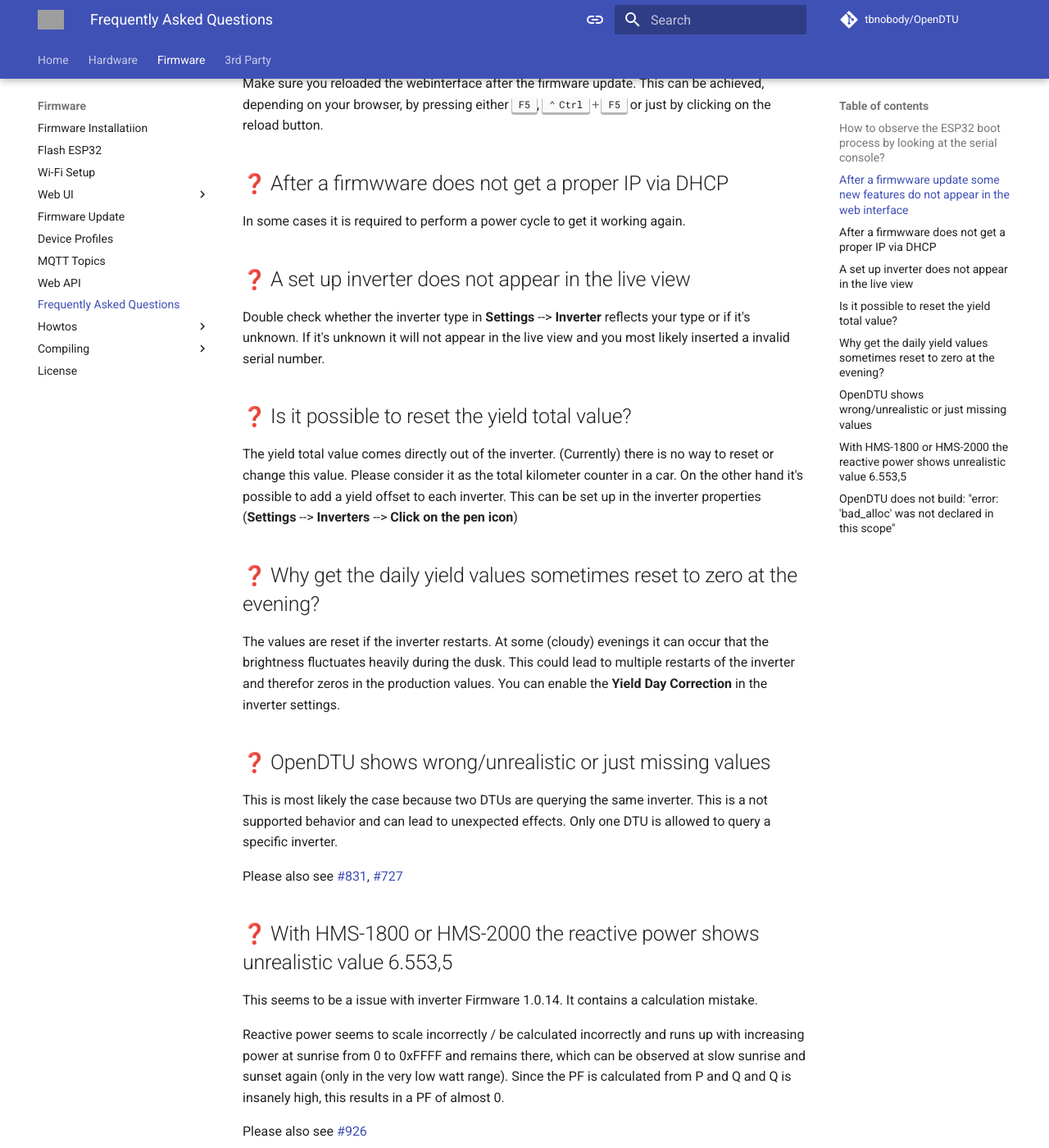
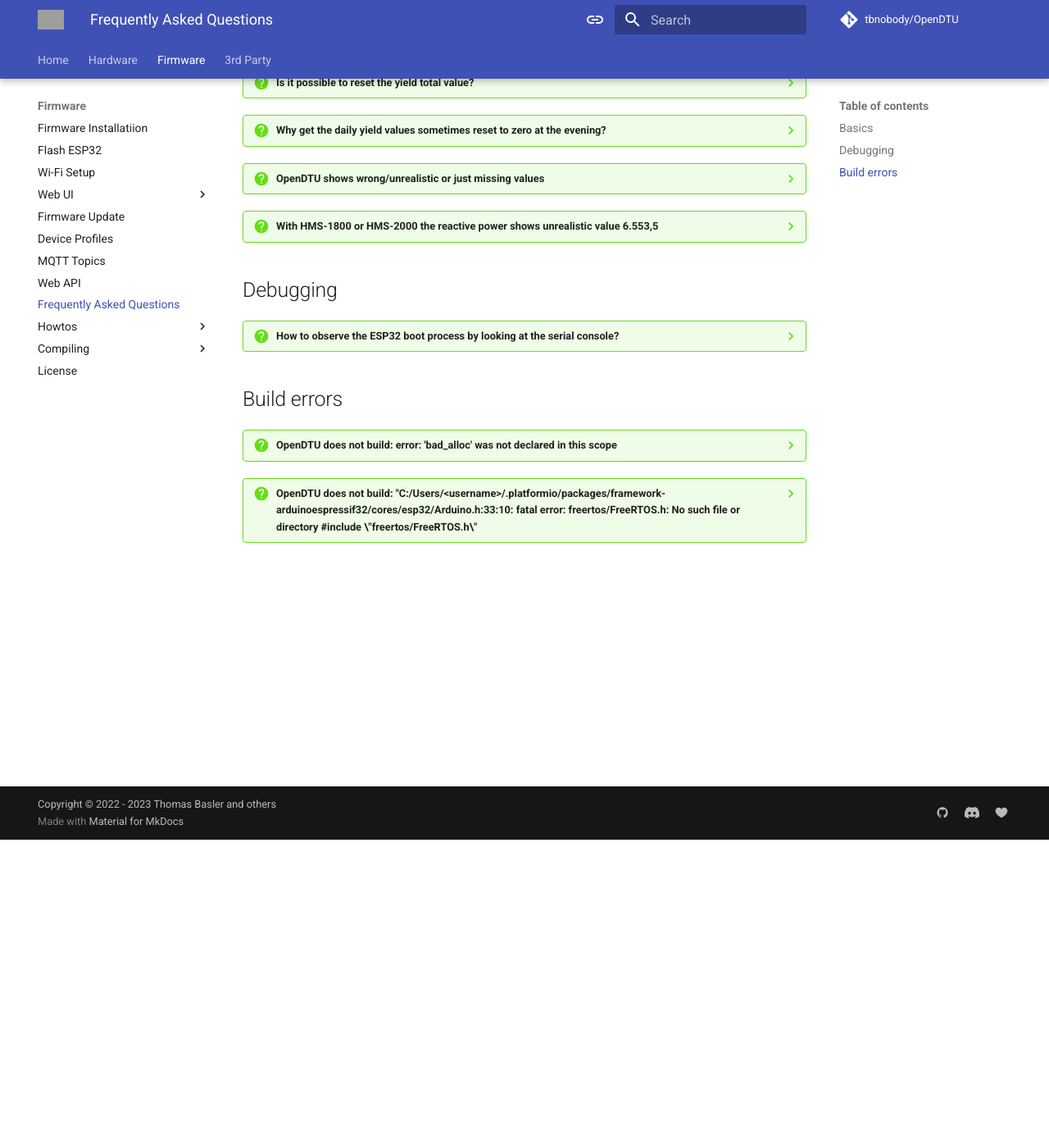
Before and after one commit to tbnobody/OpenDTU-docs, an MkDocs documentation site: the page built from docs/firmware/faq.md, in a window 1280 px wide and 1400 px high, scrolled down 376 px. Shown: the whole window at 82% size. Built offline with MkDocs 1.6.1 and Material for MkDocs 9.7.7, drawn with Linux system fonts in a browser that asks for light colours; emoji names are drawn with the system emoji font; comment, search, counter and statistics services are not loaded; some of the changed text lies outside the part shown; grey boxes are pictures that could not be loaded.

Commit message:
Updated style of FAQ and added one item

```diff
--- a/docs/firmware/faq.md
+++ b/docs/firmware/faq.md
@@ -1,45 +1,55 @@
 # Frequently Asked Questions
 
-## :question: How to observe the ESP32 boot process by looking at the serial console?
+## Basics
 
-Please see [here](howto/serial_console.md)
+??? question "After a firmwware update some new features do not appear in the web interface"
 
-## :question: After a firmwware update some new features do not appear in the web interface
+    Make sure you reloaded the webinterface after the firmware update. This can be achieved, depending on your browser, by pressing either ++f5++, ++ctrl+f5++ or just by clicking on the reload button.
 
-Make sure you reloaded the webinterface after the firmware update. This can be achieved, depending on your browser, by pressing either ++f5++, ++ctrl+f5++ or just by clicking on the reload button.
+??? question "After a firmware update OpenDTU does not get a proper IP via DHCP"
 
-## :question: After a firmwware does not get a proper IP via DHCP
+    In some cases it is required to perform a power cycle to get it working again.
 
-In some cases it is required to perform a power cycle to get it working again.
+??? question "A set up inverter does not appear in the live view"
 
-## :question: A set up inverter does not appear in the live view
+    Double check whether the inverter type in **Settings** --> **Inverter** reflects your type or if it's unknown. If it's unknown it will not appear in the live view and you most likely inserted a invalid serial number.
 
-Double check whether the inverter type in **Settings** --> **Inverter** reflects your type or if it's unknown. If it's unknown it will not appear in the live view and you most likely inserted a invalid serial number.
+??? question "Is it possible to reset the yield total value?"
 
-## :question: Is it possible to reset the yield total value?
+    The yield total value comes directly out of the inverter. (Currently) there is no way to reset or change this value. Please consider it as the total kilometer counter in a car. On the other hand it's possible to add a yield offset to each inverter. This can be set up in the inverter properties (**Settings** --> **Inverters** --> **Click on the pen icon**)
 
-The yield total value comes directly out of the inverter. (Currently) there is no way to reset or change this value. Please consider it as the total kilometer counter in a car. On the other hand it's possible to add a yield offset to each inverter. This can be set up in the inverter properties (**Settings** --> **Inverters** --> **Click on the pen icon**)
+??? question "Why get the daily yield values sometimes reset to zero at the evening?"
 
-## :question: Why get the daily yield values sometimes reset to zero at the evening?
+    The values are reset if the inverter restarts. At some (cloudy) evenings it can occur that the brightness fluctuates heavily during the dusk. This could lead to multiple restarts of the inverter and therefor zeros in the production values. You can enable the **Yield Day Correction** in the inverter settings.
 
-The values are reset if the inverter restarts. At some (cloudy) evenings it can occur that the brightness fluctuates heavily during the dusk. This could lead to multiple restarts of the inverter and therefor zeros in the production values. You can enable the **Yield Day Correction** in the inverter settings.
+??? question "OpenDTU shows wrong/unrealistic or just missing values"
 
-## :question: OpenDTU shows wrong/unrealistic or just missing values
+    This is most likely the case because two DTUs are querying the same inverter. This is a not supported behavior and can lead to unexpected effects. Only one DTU is allowed to query a specific inverter.
 
-This is most likely the case because two DTUs are querying the same inverter. This is a not supported behavior and can lead to unexpected effects. Only one DTU is allowed to query a specific inverter.
+    Please also see [#831](https://github.com/tbnobody/OpenDTU/issues/831){target=_blank}, [#727](https://github.com//tbnobody/OpenDTU/issues/727){target=_blank}
 
-Please also see [#831](https://github.com/tbnobody/OpenDTU/issues/831){target=_blank}, [#727](https://github.com//tbnobody/OpenDTU/issues/727){target=_blank}
+??? question "With HMS-1800 or HMS-2000 the reactive power shows unrealistic value 6.553,5"
 
-## :question: With HMS-1800 or HMS-2000 the reactive power shows unrealistic value 6.553,5
+    This seems to be a issue with inverter Firmware 1.0.14. It contains a calculation mistake.
 
-This seems to be a issue with inverter Firmware 1.0.14. It contains a calculation mistake.
+    Reactive power seems to scale incorrectly / be calculated incorrectly and runs up with increasing power at sunrise from 0 to 0xFFFF and remains there, which can be observed at slow sunrise and sunset again (only in the very low watt range). Since the PF is calculated from P and Q and Q is insanely high, this results in a PF of almost 0.
 
-Reactive power seems to scale incorrectly / be calculated incorrectly and runs up with increasing power at sunrise from 0 to 0xFFFF and remains there, which can be observed at slow sunrise and sunset again (only in the very low watt range). Since the PF is calculated from P and Q and Q is insanely high, this results in a PF of almost 0.
+    Please also see [#926](https://github.com/tbnobody/OpenDTU/issues/926){target=_blank}
 
-Please also see [#926](https://github.com/tbnobody/OpenDTU/issues/926){target=_blank}
+## Debugging
 
-## :question: OpenDTU does not build: "error: 'bad_alloc' was not declared in this scope"
+??? question "How to observe the ESP32 boot process by looking at the serial console?"
 
-The exact reason is not known. But it helps to delete the `~/.platformio/` folder.
+    Please see [here](howto/serial_console.md)
 
-Please also see [#719](https://github.com/tbnobody/OpenDTU/issues/719){target=_blank}
+## Build errors
+
+??? question "OpenDTU does not build: error: 'bad_alloc' was not declared in this scope"
+
+    The exact reason is not known. But it helps to delete the `~/.platformio/` folder.
+
+    Please also see [#719](https://github.com/tbnobody/OpenDTU/issues/719){target=_blank}
+
+??? question "OpenDTU does not build: "C:/Users/<username\>/.platformio/packages/framework-arduinoespressif32/cores/esp32/Arduino.h:33:10: fatal error: freertos/FreeRTOS.h: No such file or directory #include \"freertos/FreeRTOS.h\""
+
+    This is most likly a issue with your PlatformIO installation. As a workaround you can delete all packages within the `C:/Users/<username\>/.platformio/packages/` folder. The content will be downloaded on the next compile attempt.
```
